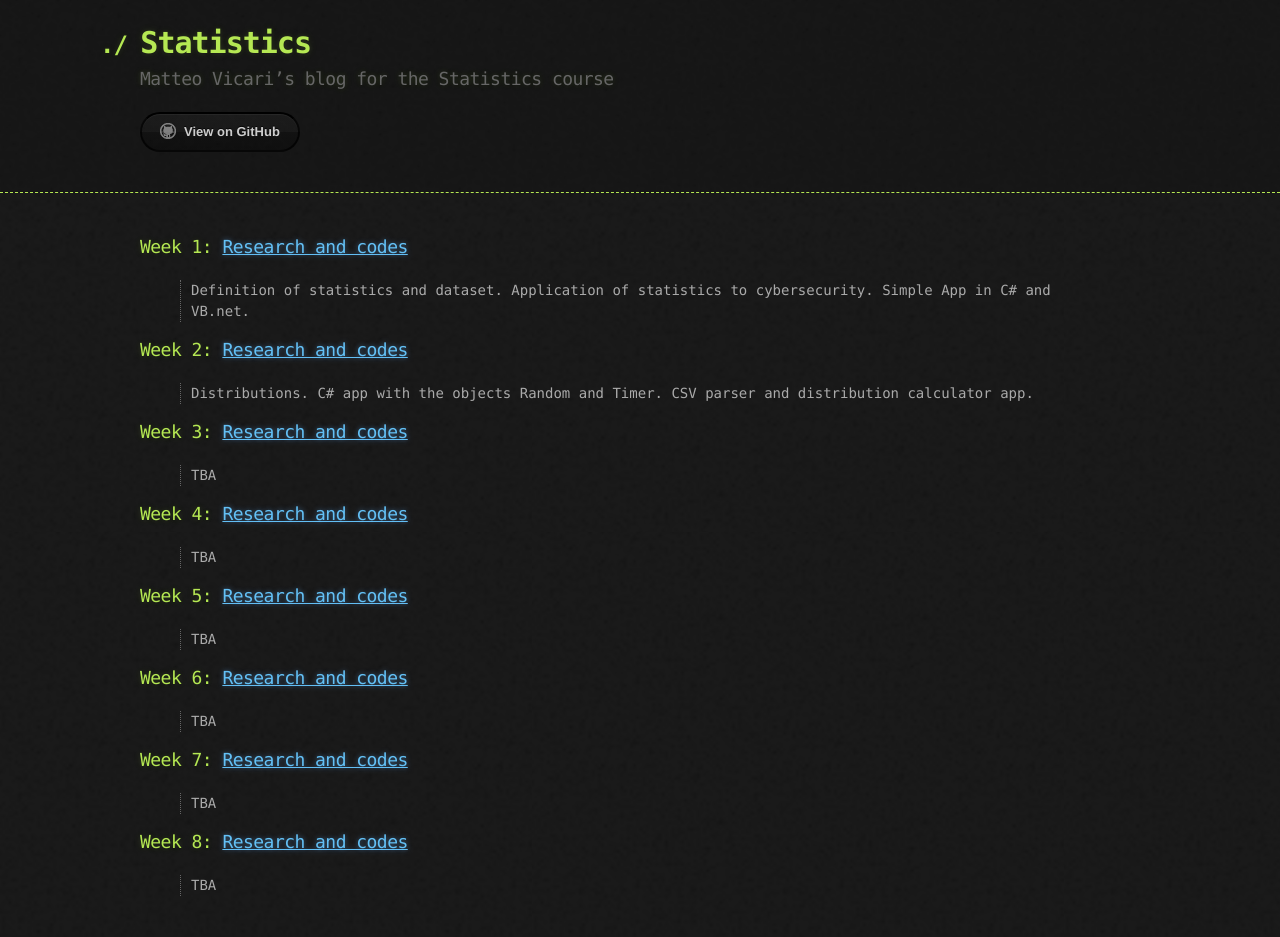
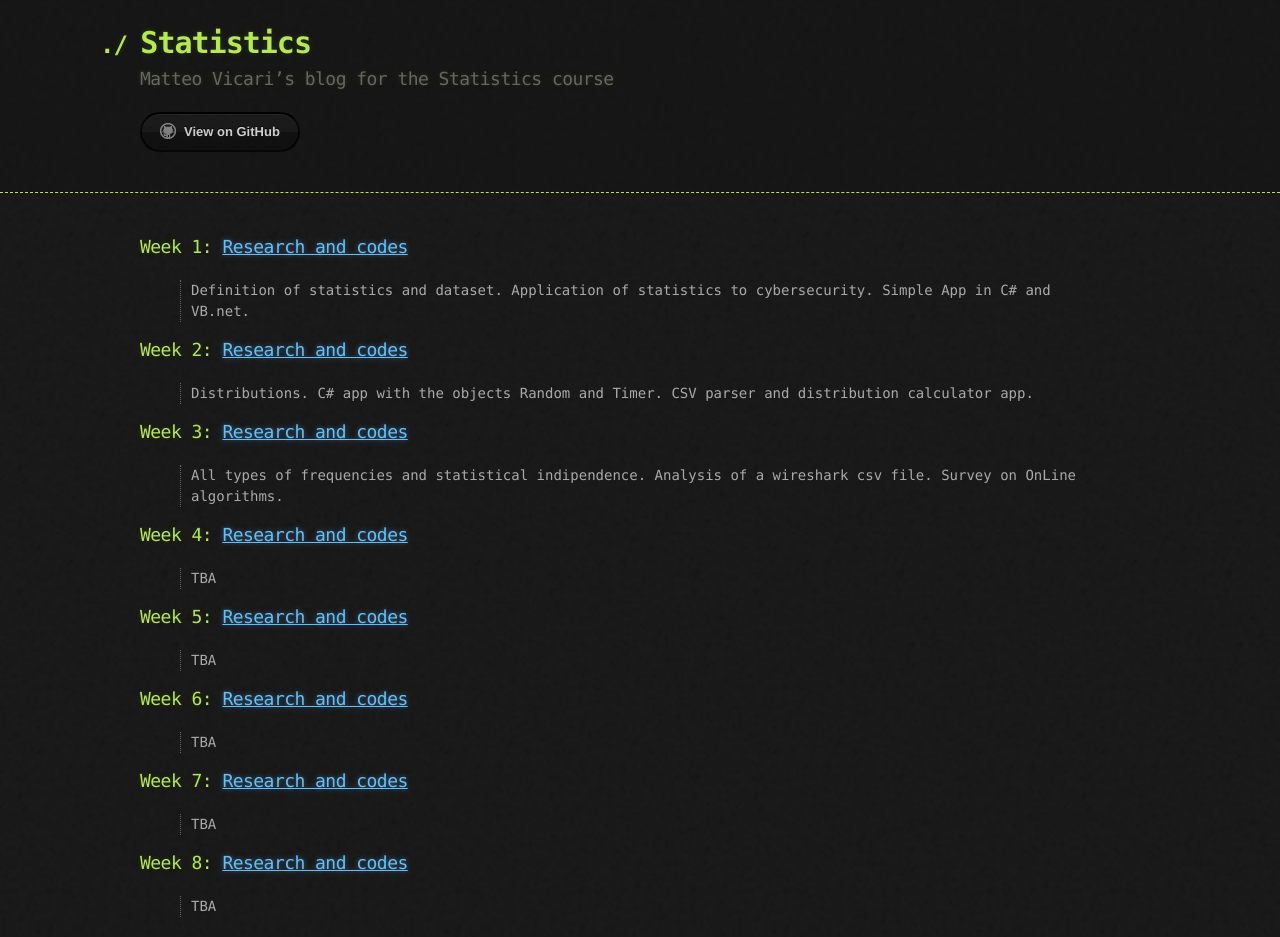
Before and after one commit to Videars/Statistics, a Jekyll site: the page built from index.md, in a window 1280 px wide. Built offline with Jekyll 4.4.1, drawn with Linux system fonts in a browser that asks for light colours; our own code applies the rules of GitHub Pages for plain Markdown files; before the commit the page ends 916 px from its top, so only the background shows below that.

Commit message:
Update index.md

```diff
--- a/index.md
+++ b/index.md
@@ -7,7 +7,7 @@
 
 
 ### Week 3: [Research and codes](https://videars.github.io/Week3/)
-> TBA
+> All types of frequencies and statistical indipendence. Analysis of a wireshark csv file. Survey on OnLine algorithms.
 
 
 ### Week 4: [Research and codes](https://videars.github.io/Week4/)
```
